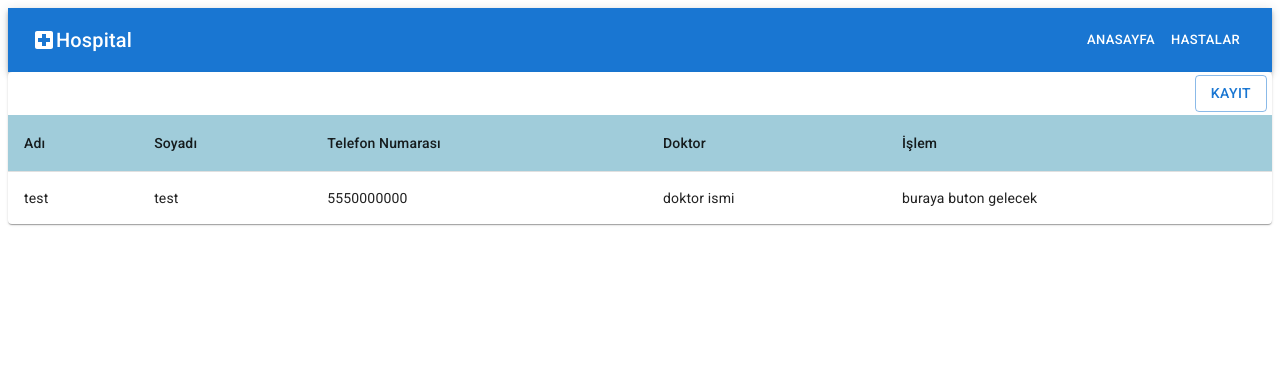
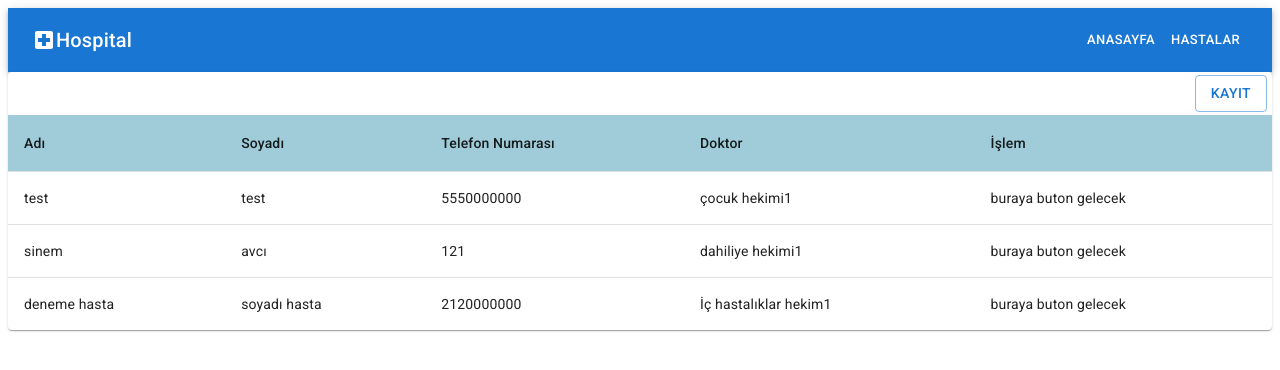
Before and after one commit to muratavci05/reactjs_hospital-automation-app, a React (Create React App) app: page /patients in a window 1280 px wide. Shown: the top 370 px of the page. Built offline with nearby package versions, Linux system fonts and the light colour scheme; data requests are answered from the project's data file.

Commit message:
new patients and doctors get patientData file in

```diff
--- a/db.json
+++ b/db.json
@@ -1,52 +1,74 @@
 {
   "randevular": [
     {
-            "id":"1",
-            "date":"08.02.2023",
-            "hastaId":"1",
-            "doctorId":"1"
+      "id": "1",
+      "date": "08.02.2023",
+      "hastaId": "1",
+      "doctorId": "1"
     }
   ],
   "hastalar": [
     {
-            "id":"1",
-            "name":"test",
-            "surname":"test",
-            "phone":"5550000000",
-            "islemId": ["1"]
+      "id": "1",
+      "name": "test",
+      "surname": "test",
+      "phone": "5550000000",
+      "doctor": "çocuk hekimi1",
+      "islemId": [
+        "1"
+      ]
+    },
+    {
+      "id": 1676051592975,
+      "name": "sinem",
+      "surname": "avcı",
+      "phone": "121",
+      "doctor": "dahiliye hekimi1"
+    },
+    {
+      "id": 1676054122296,
+      "name": "deneme hasta",
+      "surname": "soyadı hasta",
+      "phone": "2120000000",
+      "doctor": "İç hastalıklar hekim1"
     }
   ],
   "doktorlar": [
     {
-            "id":"1",
-            "fullname":"dahiliye hekim1"
+      "id": "1",
+      "fullname": "dahiliye hekim1"
     },
     {
-            "id":"2",
-            "fullname":"dahiliye hekim2"
+      "id": "2",
+      "fullname": "dahiliye hekim2"
     },
     {
-            "id":"3",
-            "fullname":"İç hastalıklar hekim1"
+      "id": "3",
+      "fullname": "İç hastalıklar hekim1"
     },
     {
-            "id":"4",
-            "fullname":"Çocuk hekim1"
+      "id": "4",
+      "fullname": "Çocuk hekim1"
     }
   ],
   "islemler": [
     {
-            "id":"1",
-            "sikayet":"corona",
-            "uygulananTedavi":"7 gun hastane yatış,istiharat",
-            "yazilanIlaclar":["parol,vitaminD,vitaminC"]
+      "id": "1",
+      "sikayet": "corona",
+      "uygulananTedavi": "7 gun hastane yatış,istiharat",
+      "yazilanIlaclar": [
+        "parol,vitaminD,vitaminC"
+      ]
     },
     {
-            "id":"2",
-            "sikayet":"eklem ağrısı",
-            "uygulananTedavi":"ayakta tedavi",
-            "yazilanIlaclar":["minoset","voltaren","vitaminB"]
-
+      "id": "2",
+      "sikayet": "eklem ağrısı",
+      "uygulananTedavi": "ayakta tedavi",
+      "yazilanIlaclar": [
+        "minoset",
+        "voltaren",
+        "vitaminB"
+      ]
     }
   ]
 }
--- a/src/components/patients/AddPatient-Form.jsx
+++ b/src/components/patients/AddPatient-Form.jsx
@@ -1,5 +1,6 @@
 import React, { useState, useEffect } from "react";
 import axios from "axios";
+import { useNavigate } from "react-router-dom";
 
 import Box from "@mui/material/Box";
 import TextField from "@mui/material/TextField";
@@ -30,6 +31,8 @@ const AddPatientForm = () => {
   const [phone, setPhone] = useState("");
   const [doctor, setDoctor] = useState("");
 
+  const navigate = useNavigate();
+
   //Doktor listesi çekmek için kullanılan state
   const [doctors, setDoctors] = useState(null);
 
@@ -43,18 +46,40 @@ const AddPatientForm = () => {
       .catch((err) => console.log(err));
   }, []);
 
-  const handleSubmit=(event)=>{
+  const handleSubmit = (event) => {
     event.preventDefault();
-    if (name === "" || surname === "" || phone === "" || doctor === ""){
-      alert ("Hasta Bilgilerini Eksiksiz Doldurunuz")
+    if (name === "" || surname === "" || phone === "" || doctor === "") {
+      alert("Hasta Bilgilerini Eksiksiz Doldurunuz");
       return;
     }
 
-   /*  console.log("adı",name)
+    const newPatient = {
+      id: new Date().getTime(),
+      name: name,
+      surname: surname,
+      phone: phone,
+      doctor: doctor,
+    };
+    //console.log("yeni hasta", newPatient);
+
+    //yeni hasta kaydını veritabanına kaydetme
+    axios
+      .post("http://localhost:3004/hastalar/", newPatient)
+      .then((res) => {
+        console.log("new patients", res);
+        setName("");
+        setSurname("");
+        setPhone("");
+        setDoctor("");
+        navigate("/patients");
+      })
+      .catch((err) => console.log(err));
+
+    /*  console.log("adı",name)
     console.log("soyadı",surname)
     console.log("telefon",phone)
     console.log("doktor adı",doctor) */
-  }
+  };
 
   if (doctors === null) {
     return <h1>Loading...</h1>;
@@ -95,18 +120,17 @@ const AddPatientForm = () => {
         {/* selectbar */}
 
         <FormControl sx={{ minWidth: 360 }}>
-          <InputLabel id="demo-simple-select-label">Doktor</InputLabel>
+          <InputLabel id="demo-simple-select-label">Doktor Seçiniz</InputLabel>
           <Select
             labelId="demo-simple-select-label"
             id="demo-simple-select"
-            label="Doctor"
+            label="Doctor Seçiniz"
             value={doctor}
-            onChange={(event)=>setDoctor(event.target.value)}
+            onChange={(event) => setDoctor(event.target.value)}
           >
             {doctors.map((selectDoctor) => {
               return (
-                <MenuItem value={selectDoctor.id}
-                >
+                <MenuItem value={selectDoctor.fullname}>
                   {selectDoctor.fullname}
                 </MenuItem>
               );
--- a/src/components/patients/PatientDatas.jsx
+++ b/src/components/patients/PatientDatas.jsx
@@ -15,6 +15,7 @@ import "./style.css";
 
 const PatientDatas = (props) => {
   const [hastalar, setHastalar] = useState(null);
+  const [doctors,setDoctors]= useState(null);
   const navigate = useNavigate();
 
   useEffect(() => {
@@ -23,10 +24,15 @@ const PatientDatas = (props) => {
       .then((hastalarRes) => {
         setHastalar(hastalarRes.data);
       })
+      axios
+      .get("http://localhost:3004/doktorlar")
+      .then((res)=>{
+        setDoctors("doktorlar hastalar",res.data)
+      })
       .catch((err) => console.log("hastalar err", err));
   }, []);
 
-  if (hastalar === null) {
+  if (hastalar === null || doctors === null) {
     return <h1>Loadign...</h1>;
   }
   return (
@@ -51,6 +57,7 @@ const PatientDatas = (props) => {
           </TableHead>
           <TableBody>
             {hastalar.map((hasta) => (
+
               <TableRow
                 key={hasta.id}
                 sx={{ "&:last-child td, &:last-child th": { border: 0 } }}
@@ -58,7 +65,7 @@ const PatientDatas = (props) => {
                 <TableCell>{hasta.name}</TableCell>
                 <TableCell>{hasta.surname}</TableCell>
                 <TableCell>{hasta.phone}</TableCell>
-                <TableCell>doktor ismi</TableCell>
+                <TableCell>{hasta.doctor}</TableCell>
                 <TableCell>buraya buton gelecek</TableCell>
               </TableRow>
             ))}
```
Also changed, not shown: src/components/patients/style.css (line endings or trailing spaces). Lines whose indentation alone changed are shown as unchanged.
